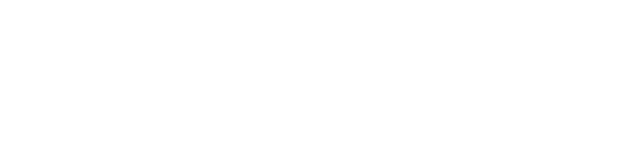
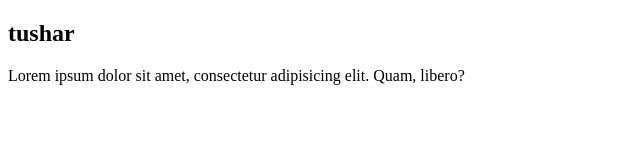
Before and after one commit to DharaKotadiya/learning-git, a plain HTML site: page index.html in a window 1280 px wide. Shown: the whole page, without its empty margins (0-640 px from the left). Drawn offline with Linux system fonts and the light colour scheme.

Commit message:
add boilerplate code in html

```diff
--- a/index.html
+++ b/index.html
@@ -5,5 +5,12 @@
     <meta name="viewport" content="width=device-width, initial-scale=1.0" />
     <title>github</title>
   </head>
-  <body></body>
+  <body>
+    <h2>tushar</h2>
+    <div>
+      <p>
+        Lorem ipsum dolor sit amet, consectetur adipisicing elit. Quam, libero?
+      </p>
+    </div>
+  </body>
 </html>
```
